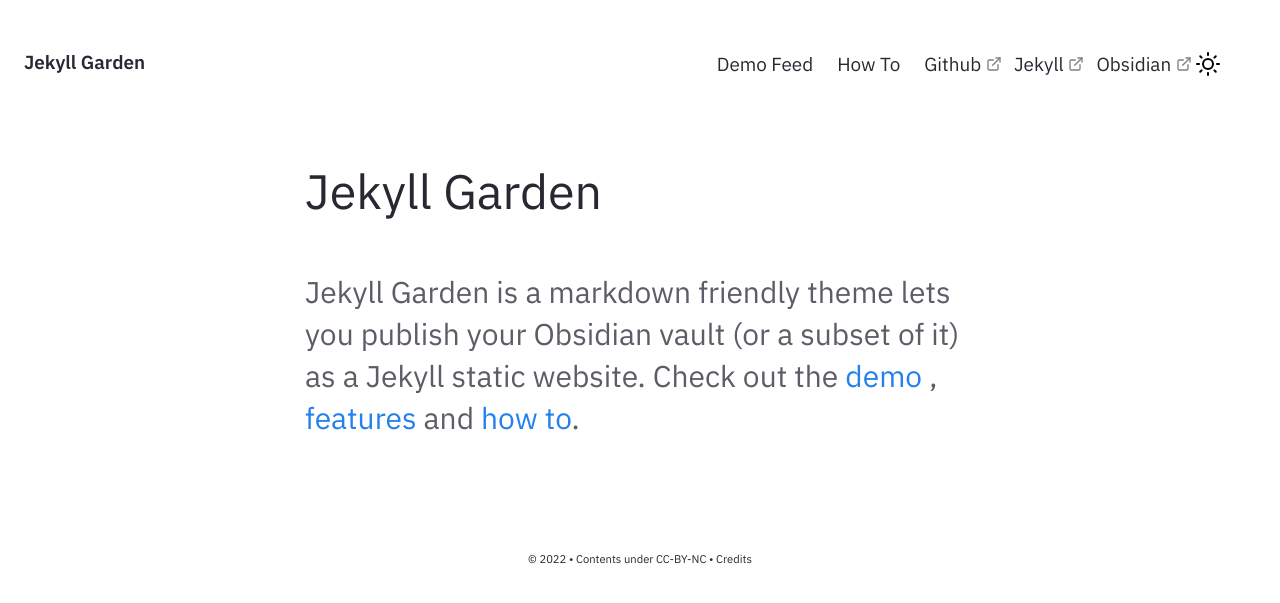
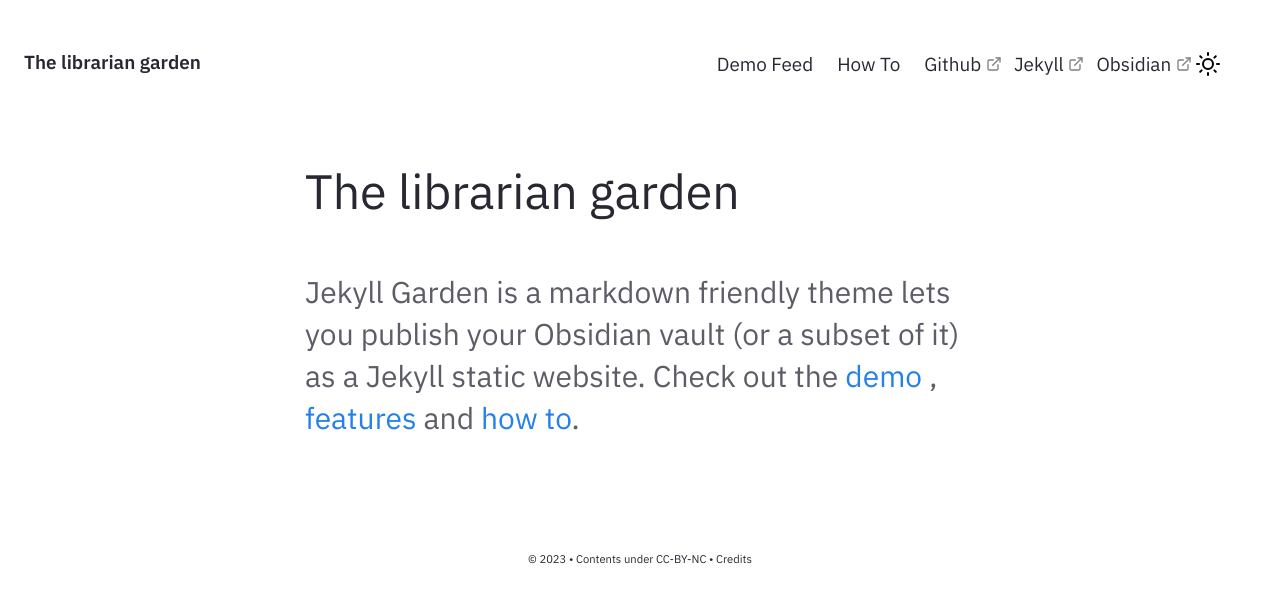
Before and after one commit to nikolovd/thelibrarian.github.io, a Jekyll site: the page built from pages/index.md, in a window 1280 px wide. Shown: the top 603 px of the page. Built offline with Jekyll 4.4.1, drawn with Linux system fonts in a browser that asks for light colours.

Commit message:
Update _config.yml

```diff
--- a/_config.yml
+++ b/_config.yml
@@ -19,7 +19,7 @@
 # in the templates via {{ site.myvariable }}.
 
 # URL is the base hostname with protocol for your site, eg http://example.com
-url: "" # the base hostname & protocol for your site, e.g. http://example.com
+url: "https://thelibrarian.github.io" # the base hostname & protocol for your site, e.g. http://example.com
 
 # If you want to install this jekyll in a subpath (eg /digitalgarden) set it here.
 # Else keep it Empty (DON'T PUT /; Keep it empty)
@@ -27,10 +27,10 @@ baseurl: ""
 
 # Website Header, Description, Footer year and text.
 # If you are deleting this, make sure you remove it from HTML files too
-heading: Jekyll Garden # Change this
+heading: The librarian garden # Change this
 content: Obsidian ready Jekyll Theme
 copyright:
-  year: © 2022
+  year: © 2023
   msg: Contents under CC-BY-NC
 
 # Set title and content for private & broken link tooltop
```
